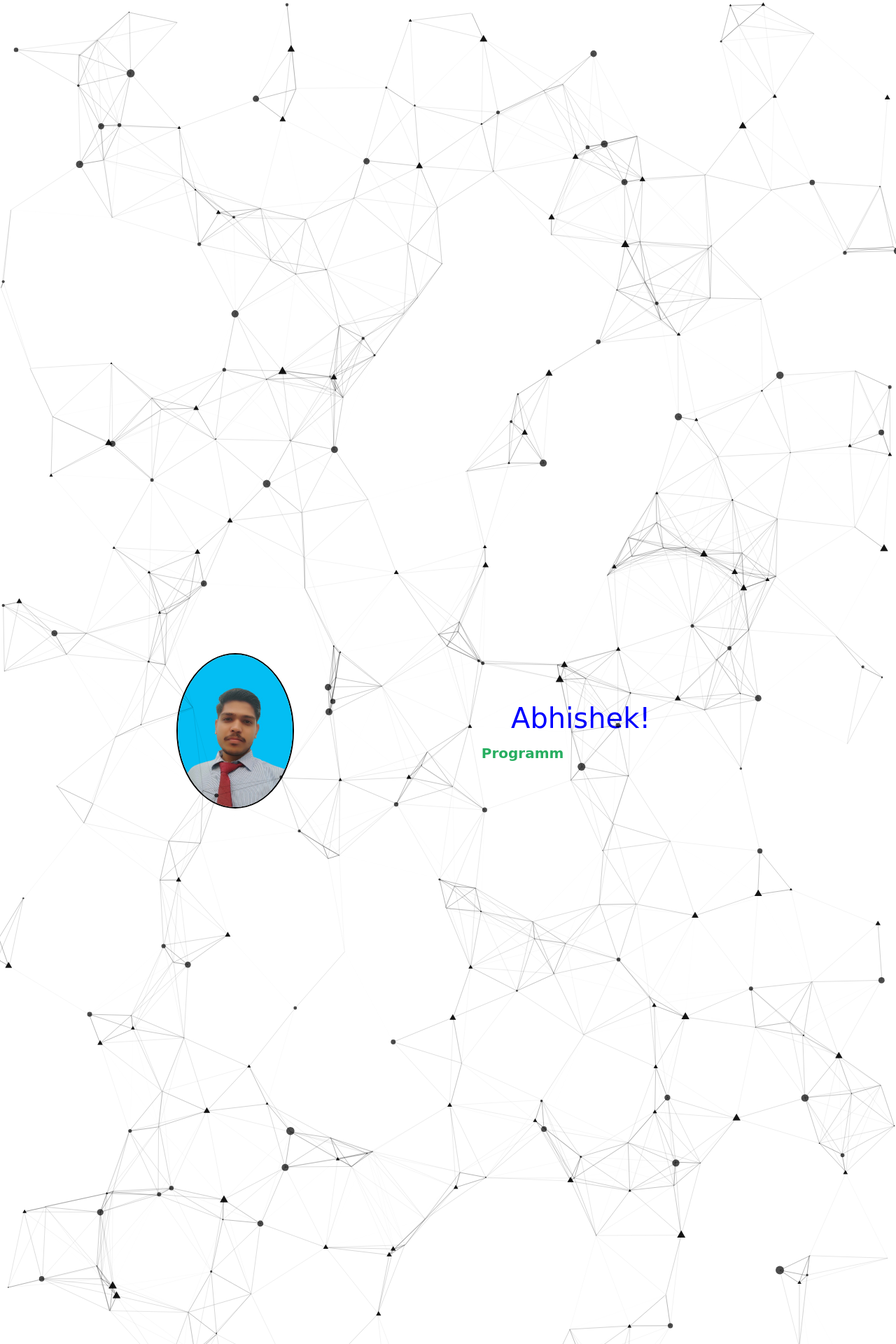
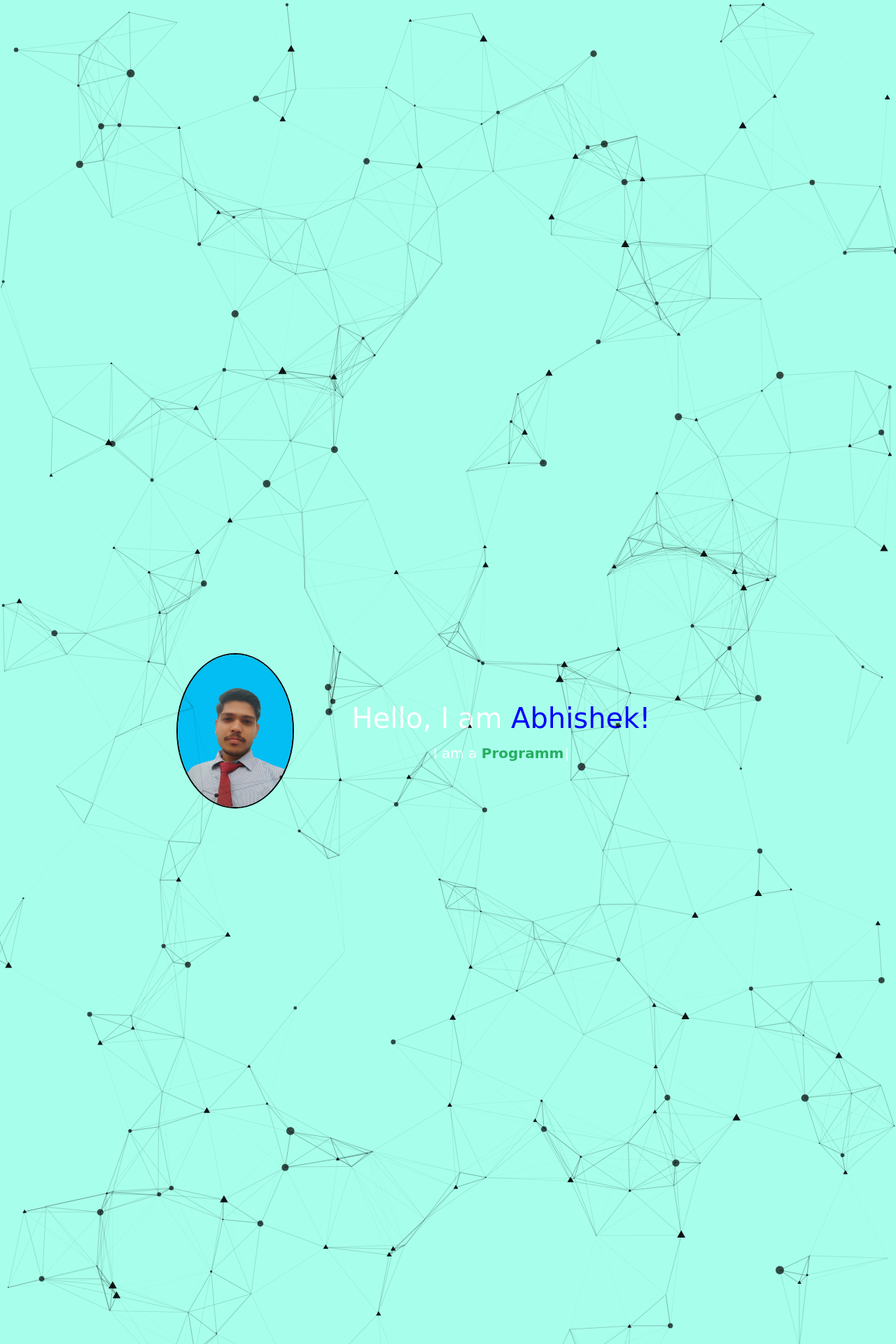
Before and after one commit to abhi4267/Portfolio, a PHP site: page / in a window 1280 px wide. Shown: the top 1920 px of the page at 70% size. Run offline with PHP 8.4, Linux system fonts and the light colour scheme; some libraries are stand-ins or nearby versions.

Commit message:
Update styles.css

```diff
--- a/styles.css
+++ b/styles.css
@@ -4,7 +4,7 @@
     font-size: 16px;
     line-height: 1.8;
     /* color:white; */
-     background-color:#ffffff;
+     background-color:#a7ffeb;
     /* overflow: hidden; */
     /* background-image: url('./pape/'); */
 }
```
